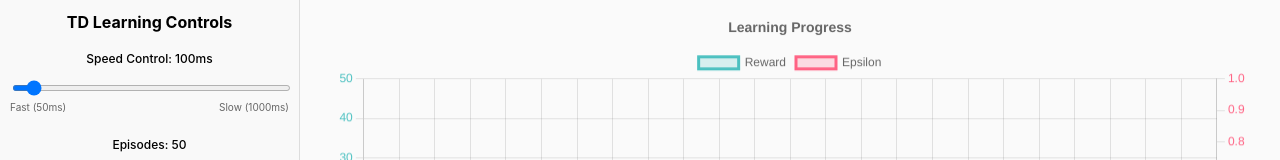
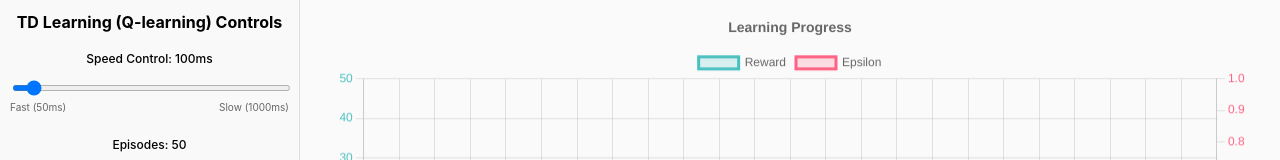
Before and after one commit to klurpicolo/Tower-of-Hanoi-Reinforcement-Learning, a React (Vite) app: page / in a window 1280 px wide. Shown: the top 160 px of the page. Built offline with nearby package versions, Linux system fonts and the light colour scheme.

Commit message:
Update title

```diff
--- a/src/features/playground/PlayGround.tsx
+++ b/src/features/playground/PlayGround.tsx
@@ -475,7 +475,7 @@ export default function PlayGround({ onRLUpdate, config }: RLStreamProps = {}) {
               marginBottom: "5px",
             }}
           >
-            TD Learning Controls
+            TD Learning (Q-learning) Controls
           </div>
 
            {/* Speed Control */}
--- a/src/reinforcement/tempoalDifferentLearning.ts
+++ b/src/reinforcement/tempoalDifferentLearning.ts
@@ -107,13 +107,6 @@ export class TDLearning {
         // Check if solved
         if (this.isGoalState(nextState)) {
           solved = true;
-          this.rlStream.streamUpdate(
-            keyOf(nextState),
-            this.getQValueForUI(nextState),
-            reward,
-            this.getActionKey(action),
-          );
-          this.rlStream.incrementStep();
           break;
         }
 
```
